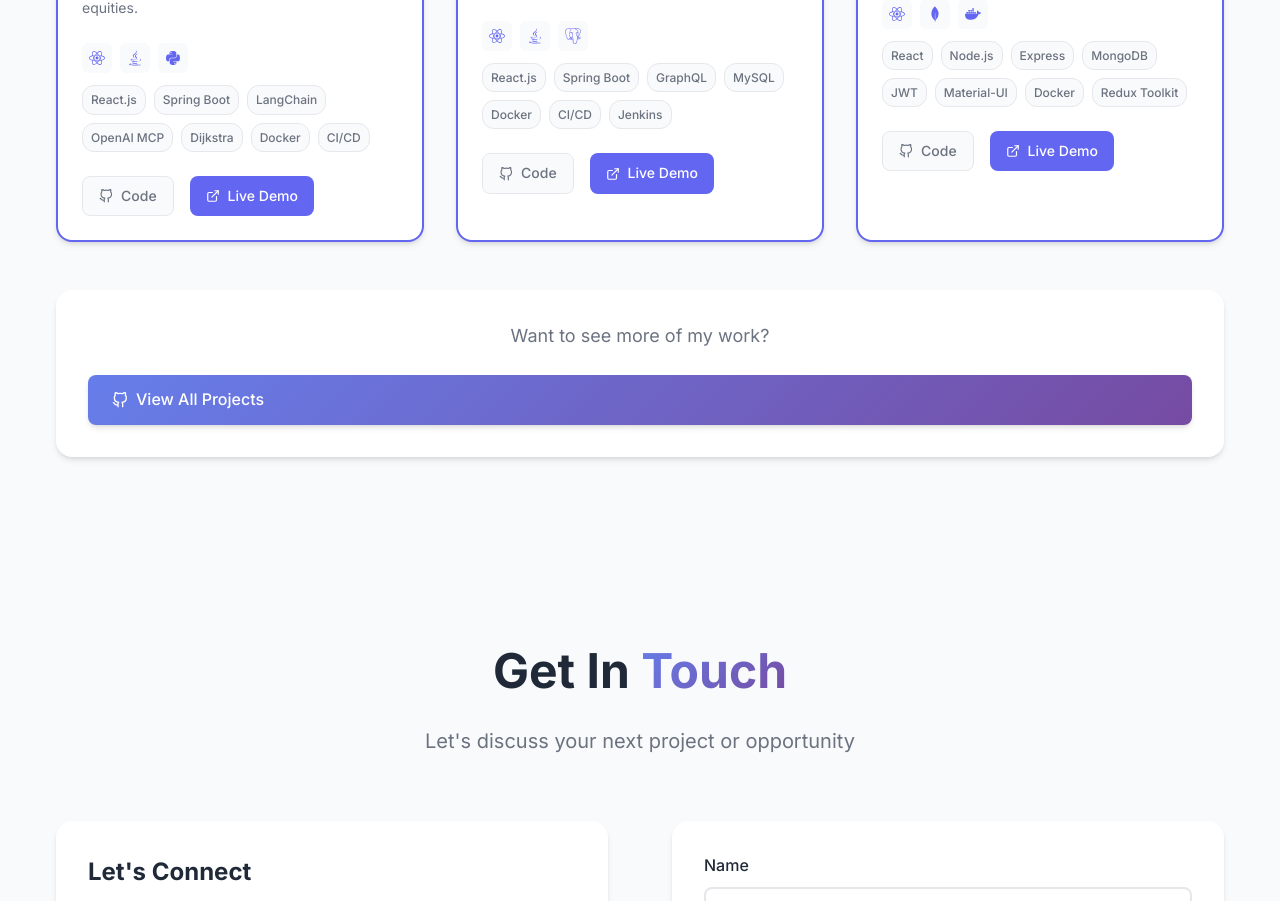
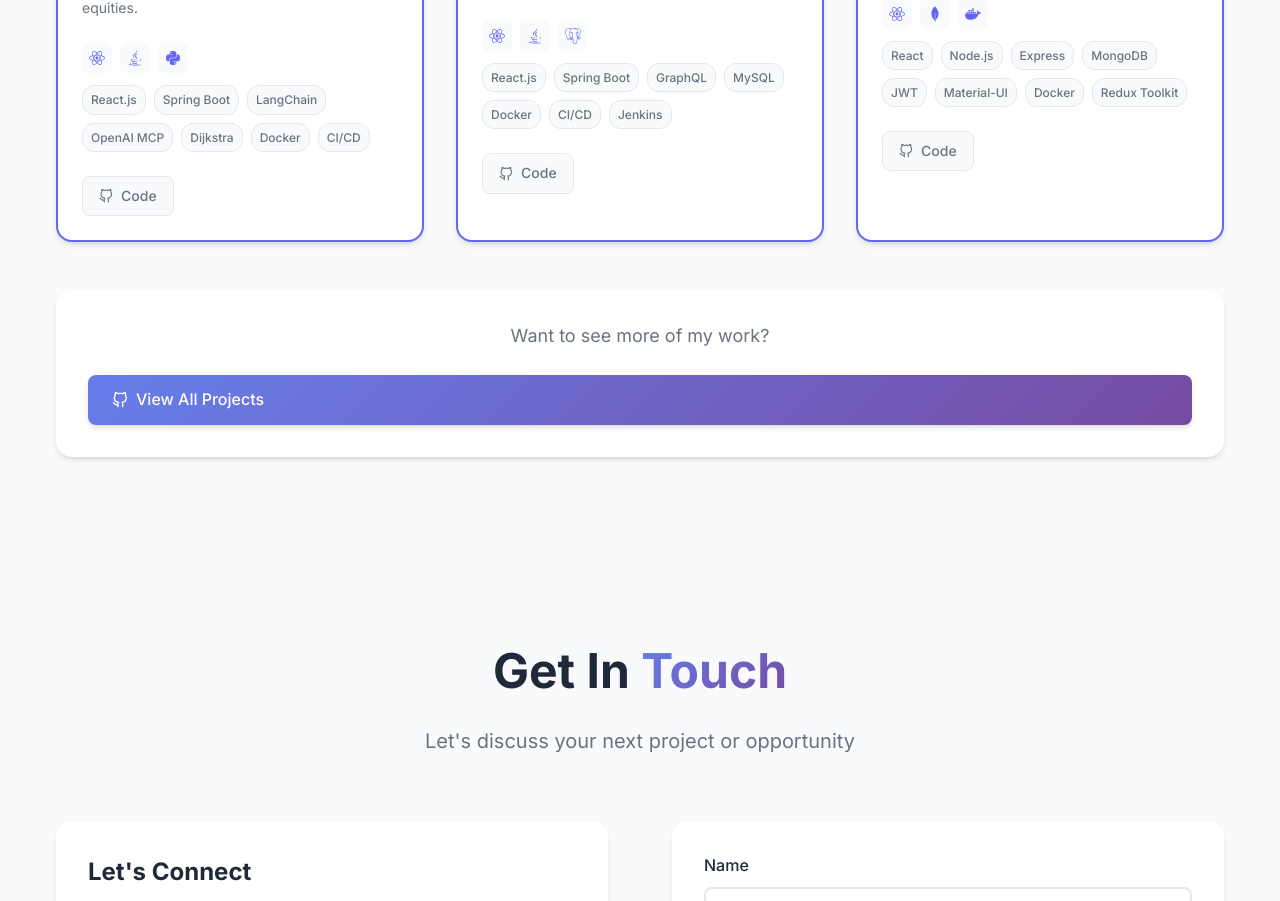
Before and after one commit to yashmahaja/yashmahaja.github.io, a React (Create React App) app: page / in a window 1280 px wide. Shown: the part 8078-8979 px from the top of the page. Built offline with nearby package versions, Linux system fonts and the light colour scheme; the HTML template or start-up script is replaced by a standard one.

Commit message:
Remove Live Demo buttons from projects, keep cool wallpaper placeholders

```diff
--- a/src/components/Projects.js
+++ b/src/components/Projects.js
@@ -1,7 +1,7 @@
 import React, { useState } from 'react';
 import { motion } from 'framer-motion';
 import { useInView } from 'react-intersection-observer';
-import { FiGithub, FiExternalLink, FiCode } from 'react-icons/fi';
+import { FiGithub, FiCode } from 'react-icons/fi';
 import { FaReact, FaPython, FaJava } from 'react-icons/fa';
 import { SiPostgresql, SiDocker, SiMongodb } from 'react-icons/si';
 import './Projects.css';
@@ -152,15 +152,6 @@ const Projects = () => {
                     <FiGithub />
                     Code
                   </a>
-                  <a
-                    href={project.live}
-                    target="_blank"
-                    rel="noopener noreferrer"
-                    className="project-link live"
-                  >
-                    <FiExternalLink />
-                    Live Demo
-                  </a>
                 </div>
               </div>
             </motion.div>
```
